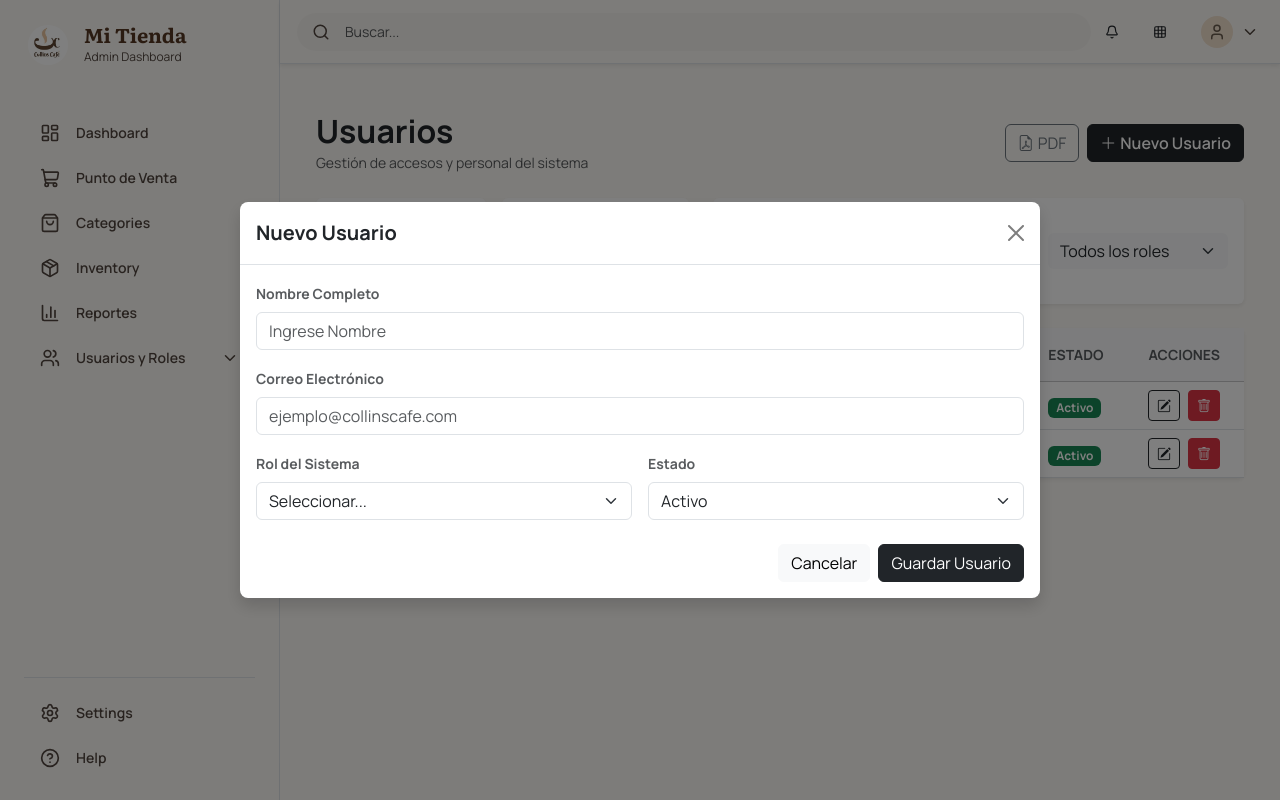
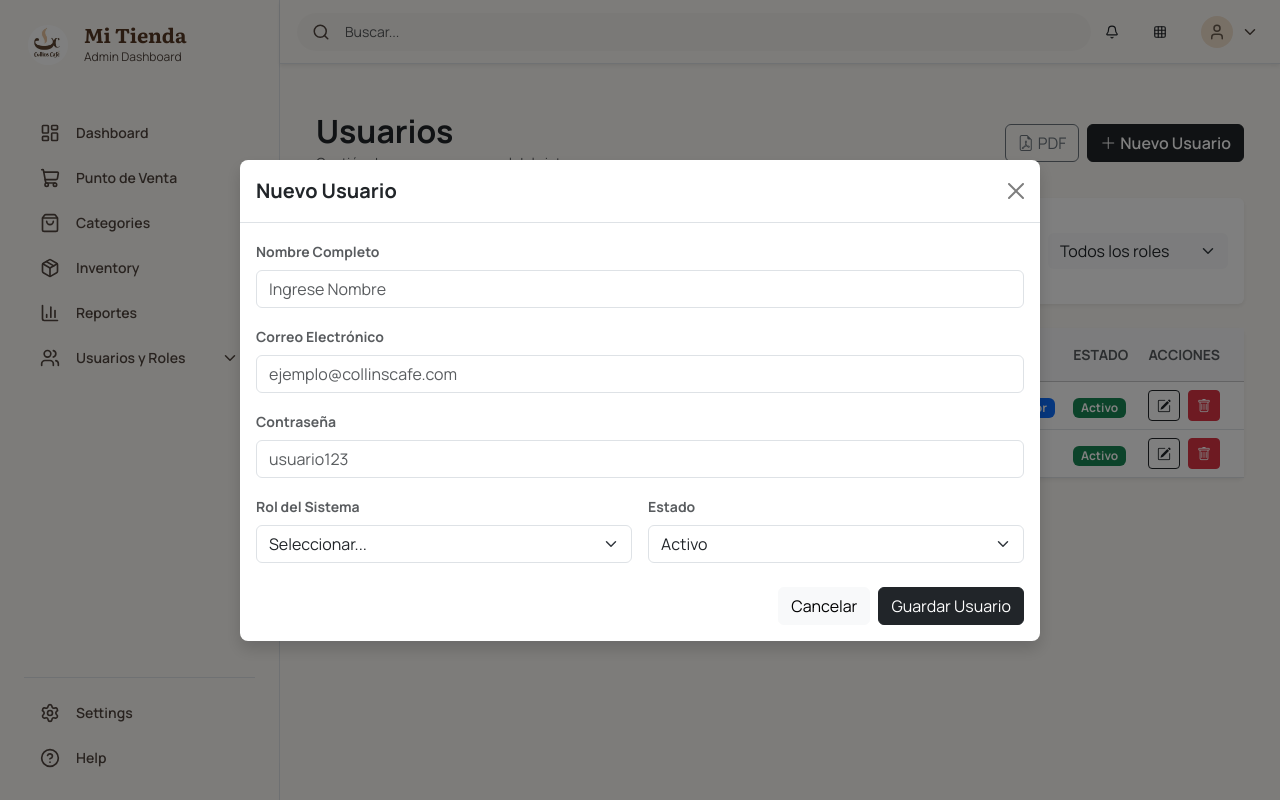
Before and after one commit to DiegoAntonioCaceresAranda/HDGrupo03-Fronted, a React (Vite) app: page /admin/usuarios in a window 1280 px wide. Both pictures are taken after a click on the button "Nuevo Usuario". Built offline with nearby package versions, Linux system fonts and the light colour scheme; what @cloudinary/url-gen would draw is missing.

Commit message:
feat: Edited usuario data (contraseña)

```diff
--- a/src/components/Usuario/UsuarioForm.tsx
+++ b/src/components/Usuario/UsuarioForm.tsx
@@ -16,6 +16,7 @@ const UsuarioForm: React.FC<UsuarioFormProps> = ({
 }) => {
   const [nombre, setNombre] = useState("");
   const [correo, setCorreo] = useState("");
+  const [contraseña, setContraseña] = useState("");
   const [rol, setRol] = useState("");
   const [estado, setEstado] = useState<"Activo" | "Inactivo">("Activo");
 
@@ -26,11 +27,13 @@ const UsuarioForm: React.FC<UsuarioFormProps> = ({
     if (usuarioEditar) {
       setNombre(usuarioEditar.nombre);
       setCorreo(usuarioEditar.correo);
+      setContraseña(usuarioEditar.contraseña)
       setRol(usuarioEditar.rol);
       setEstado(usuarioEditar.estado);
     } else {
       setNombre("");
       setCorreo("");
+      setContraseña("");
       setRol("");
       setEstado("Activo");
     }
@@ -41,7 +44,7 @@ const UsuarioForm: React.FC<UsuarioFormProps> = ({
     e.preventDefault();
 
     // validar campos obligatorios
-    if (!nombre || !correo || !rol || !estado) {
+    if (!nombre || !correo || !contraseña || !rol || !estado) {
       alert("Completa todos los campos obligatorios.");
       return;
     }
@@ -57,6 +60,7 @@ const UsuarioForm: React.FC<UsuarioFormProps> = ({
     const usuario: Omit<Usuario, "id" | "codigo"> = {
       nombre,
       correo,
+      contraseña,
       rol: rol as "Administrador" | "Empleado",
       estado: estado as "Activo" | "Inactivo",
     };
@@ -95,6 +99,22 @@ const UsuarioForm: React.FC<UsuarioFormProps> = ({
             placeholder="ejemplo@collinscafe.com"
             value={correo}
             onChange={(e) => setCorreo(e.target.value)}
+            required
+          />
+        </div>
+
+        {/* Contraseña */}
+        <div className="col-md-12">
+          <label className="form-label fw-bold small text-muted">
+            Contraseña
+          </label>
+          <input
+            type="text"
+            name="contraseña"
+            className="form-control"
+            placeholder="usuario123"
+            value={contraseña}
+            onChange={(e) => setContraseña(e.target.value)}
             required
           />
         </div>
--- a/src/data/Usuario.ts
+++ b/src/data/Usuario.ts
@@ -3,6 +3,7 @@ export interface Usuario {
     codigo: string;
     nombre: string;
     correo: string;
+    contraseña: string;
     rol: string;
     estado: 'Activo' | 'Inactivo';
 }
@@ -13,6 +14,7 @@ export const usuariosMock: Usuario[] = [
         codigo: "USR-001",
         nombre: "Administrador",
         correo: "admin@collinscafe.com",
+        contraseña: "usuario123",
         rol: "Administrador",
         estado: "Activo"
     },
@@ -21,6 +23,7 @@ export const usuariosMock: Usuario[] = [
         codigo: "USR-002",
         nombre: "Christopher Ramirez",
         correo: "Christopher@collinscafe.com",
+        contraseña: "usuario123",
         rol: "Empleado",
         estado: "Activo"
     }
--- a/src/pages/UsuarioPage.tsx
+++ b/src/pages/UsuarioPage.tsx
@@ -230,6 +230,7 @@ export const UsuarioPage = () => {
                   <th className="py-3 ps-4 text-muted small fw-bold">CÓDIGO</th>
                   <th className="py-3 text-muted small fw-bold">NOMBRE</th>
                   <th className="py-3 text-muted small fw-bold">CORREO</th>
+                  <th className="py-3 text-muted small fw-bold">CONTRASEÑA</th>
                   <th className="py-3 text-muted small fw-bold">ROL</th>
                   <th className="py-3 text-muted small fw-bold">ESTADO</th>
                   <th className="py-3 pe-4 text-muted small fw-bold text-end">
@@ -246,6 +247,7 @@ export const UsuarioPage = () => {
                       </td>
                       <td className="fw-semibold">{usuario.nombre}</td>
                       <td>{usuario.correo}</td>
+                      <td>{usuario.contraseña}</td>
                       <td>
                         <span
                           className={`badge ${usuario.rol === "Administrador" ? "bg-primary" : "bg-info text-dark"}`}
@@ -282,7 +284,7 @@ export const UsuarioPage = () => {
                   ))
                 ) : (
                   <tr>
-                    <td colSpan={6} className="text-center py-5 text-muted">
+                    <td colSpan={7} className="text-center py-5 text-muted">
                       No se encontraron usuarios.
                     </td>
                   </tr>
```
